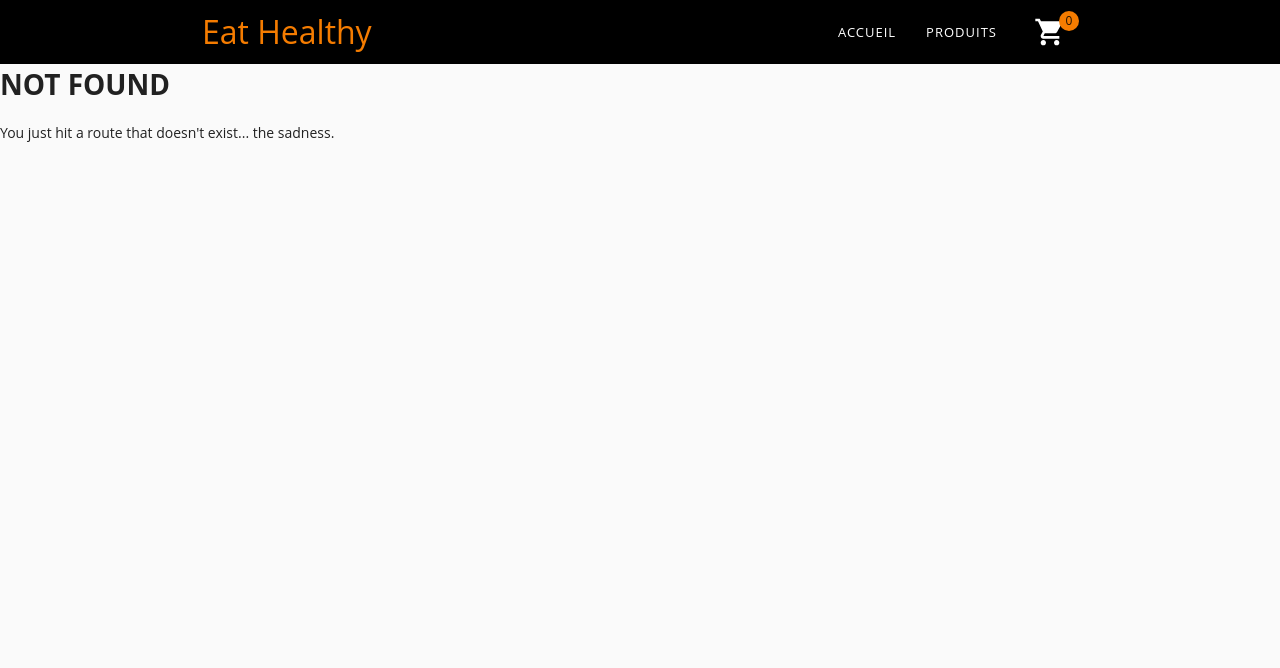
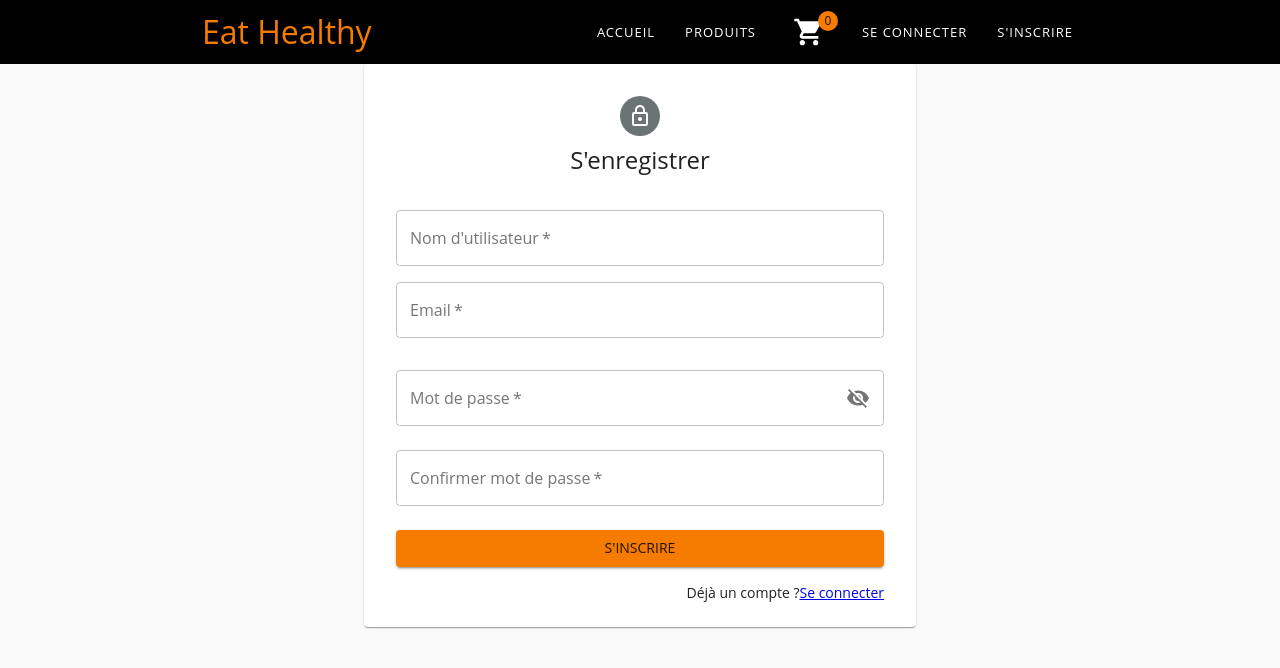
Before and after one commit to NicolasDutour/Project-Eat-Healthy-client, a Gatsby site: page /register in a window 1280 px wide. Before the commit this address had no page. Built offline with nearby package versions, Linux system fonts and the light colour scheme; Gatsby itself is replaced by a stand-in of ours.

Commit message:
add register and login

```diff
--- a/package.json
+++ b/package.json
@@ -27,6 +27,7 @@
     "react-dom": "^16.14.0",
     "react-helmet": "^6.1.0",
     "react-redux": "^7.2.1",
+    "react-router-dom": "^5.2.0",
     "redux": "^4.0.5",
     "redux-devtools-extension": "^2.13.8",
     "redux-thunk": "^2.3.0"
--- a/src/actions/actionTypes.js
+++ b/src/actions/actionTypes.js
@@ -3,3 +3,8 @@ export const ADD_TO_CART = "ADD_TO_CART"
 export const REMOVE_FROM_CART = "REMOVE_FROM_CART"
 export const GET_TOTAL_PRICE = 'GET_TOTAL_PRICE'
 export const GET_TOTAL_PRODUCTS = 'GET_TOTAL_PRODUCTS'
+export const USER_LOADED = 'USER_LOADED'
+export const AUTH_ERROR = 'AUTH_ERROR'
+export const LOGIN_SUCCESS = 'LOGIN_SUCCESS'
+export const LOGIN_FAIL = 'LOGIN_FAIL'
+export const LOGOUT = 'LOGOUT'
--- /dev/null
+++ b/src/actions/auth.js
@@ -0,0 +1,47 @@
+import {
+    LOGIN_SUCCESS,
+    REGISTER_SUCCESS,
+    LOGOUT
+} from './actionTypes'
+import axios from 'axios'
+
+export const register = (username, email, password) => async (
+    dispatch,
+) => {
+    try {
+        const res = await axios.post('http://localhost:1337/auth/local/register', {
+            username,
+            email,
+            password,
+        })
+
+        dispatch({
+            type: REGISTER_SUCCESS,
+            payload: res.data,
+        })
+
+    } catch (err) {
+        console.log(err.response)
+    }
+}
+
+export const login = (identifier, password) => async (dispatch) => {
+    try {
+        const res = await axios.post('http://localhost:1337/auth/local', {
+            identifier,
+            password,
+        })
+
+        dispatch({
+            type: LOGIN_SUCCESS,
+            payload: res.data,
+        })
+
+    } catch (err) {
+        console.log(err.response)
+    }
+}
+
+export const logout = () => async (dispatch) => {
+    dispatch({ type: LOGOUT })
+}
--- a/src/components/Navbar.js
+++ b/src/components/Navbar.js
@@ -1,4 +1,4 @@
-import React, { useState } from "react"
+import React, { useState, Fragment } from "react"
 import { Link } from "gatsby"
 import { connect } from 'react-redux'
 import MenuIcon from "@material-ui/icons/Menu"
@@ -16,10 +16,11 @@ import {
 
 
 import Navigation from "./Navigation"
+import { logout } from "../actions/auth";
 
 import { useStyles, StyledBadge } from "./Styles/StyleNavbar"
 
-const Navbar = ({ siteTitle, totalProducts }) => {
+const Navbar = ({ siteTitle, totalProducts, auth: { isAuthenticated, user, loading }, logout }) => {
     const classes = useStyles()
 
     const [openDrawer, setOpenDrawer] = useState(false)
@@ -49,6 +50,14 @@ const Navbar = ({ siteTitle, totalProducts }) => {
                             </StyledBadge>
                         </IconButton>
                     </Link>
+                    {
+                        isAuthenticated ? <div className={classes.customLink} onClick={logout} variant="h6"> Se déconnecter </div> : (
+                            <Fragment>
+                                <Link to="/login" className={classes.customLink} variant="h6"> Se connecter </Link>
+                                <Link to="/register" className={classes.customLink} variant="h6"> S'inscrire </Link>
+                            </Fragment>
+                        )
+                    }
                 </Toolbar>
             </AppBar>
             <Drawer
@@ -90,6 +99,41 @@ const Navbar = ({ siteTitle, totalProducts }) => {
                     >
                         <ListItemText className={classes.listItemText} primary="Panier" />
                     </ListItem>
+                    {
+                        isAuthenticated ? (
+                            <ListItem
+                                className={classes.listItem}
+                                disableRipple
+                                disableGutters
+                                button
+                            >
+                                <ListItemText onClick={logout} className={classes.listItemText} primary="Se déconnecter" />
+                            </ListItem>
+                        ) : (
+                                <Fragment>
+                                    <ListItem
+                                        className={classes.listItem}
+                                        disableRipple
+                                        disableGutters
+                                        button
+                                        component={Link}
+                                        to="/login"
+                                    >
+                                        <ListItemText className={classes.listItemText} primary="Se connecter" />
+                                    </ListItem>
+                                    <ListItem
+                                        className={classes.listItem}
+                                        disableRipple
+                                        disableGutters
+                                        button
+                                        component={Link}
+                                        to="/register"
+                                    >
+                                        <ListItemText className={classes.listItemText} primary="S'inscrire" />
+                                    </ListItem>
+                                </Fragment>
+                            )
+                    }
                 </List>
             </Drawer>
         </div>
@@ -101,7 +145,12 @@ const mapStateToProps = state => {
     return {
         totalProducts: state.cart.totalProducts,
         totalPrice: state.cart.totalPrice,
+        auth: state.auth
     };
 };
 
-export default connect(mapStateToProps)(Navbar)
+const mapDispatchToProps = dispatch => ({
+    logout: () => dispatch(logout())
+});
+
+export default connect(mapStateToProps, mapDispatchToProps)(Navbar)
--- /dev/null
+++ b/src/components/Styles/StyleLogin.js
@@ -0,0 +1,31 @@
+import { makeStyles } from "@material-ui/core/styles"
+
+export const useStyles = makeStyles(theme => ({
+    paper: {
+        padding: theme.spacing(3, 4),
+        marginTop: theme.spacing(8),
+        display: "flex",
+        flexDirection: "column",
+        alignItems: "center"
+    },
+    avatar: {
+        margin: theme.spacing(1),
+        backgroundColor: theme.palette.secondary.main
+    },
+    form: {
+        width: "100%", // Fix IE 11 issue.
+        marginTop: theme.spacing(1)
+    },
+    submit: {
+        margin: theme.spacing(3, 0, 2)
+    },
+    title: {
+        marginBottom: 10
+    },
+    forgotPasswordGrid: {
+        [theme.breakpoints.down("sm")]: {
+            marginTop: theme.spacing(3),
+            justifyContent: "center"
+        }
+    }
+}));
--- a/src/components/Styles/StyleNavbar.js
+++ b/src/components/Styles/StyleNavbar.js
@@ -36,6 +36,31 @@ export const useStyles = makeStyles(theme => ({
         [theme.breakpoints.down("md")]: {
             display: "none",
             marginRight: 20,
+        },
+    },
+    customLink: {
+        color: theme.palette.common.white,
+        padding: "0 15px",
+        letterSpacing: 1,
+        display: "flex",
+        fontSize: 13,
+        height: 64,
+        textTransform: "uppercase",
+        textDecoration: "none",
+        alignItems: "center",
+        transition: "0.6s",
+        "&.active": {
+            color: theme.palette.common.white,
+            backgroundColor: theme.palette.primary.main,
+        },
+        "&:hover": {
+            color: theme.palette.common.white,
+            backgroundColor: theme.palette.primary.main,
+            cursor: "pointer"
+        },
+
+        [theme.breakpoints.down("md")]: {
+            display: "none",
         },
     },
     logo: {
--- /dev/null
+++ b/src/components/Styles/StyleRegister.js
@@ -0,0 +1,25 @@
+import { makeStyles } from "@material-ui/core/styles";
+
+export const useStyles = makeStyles(theme => ({
+    paper: {
+        padding: theme.spacing(3, 4),
+        marginTop: theme.spacing(8),
+        display: "flex",
+        flexDirection: "column",
+        alignItems: "center"
+    },
+    avatar: {
+        margin: theme.spacing(1),
+        backgroundColor: theme.palette.secondary.main
+    },
+    form: {
+        width: "100%", // Fix IE 11 issue.
+        marginTop: theme.spacing(3)
+    },
+    submit: {
+        margin: theme.spacing(3, 0, 2)
+    },
+    title: {
+        marginBottom: 10
+    }
+}));
--- /dev/null
+++ b/src/components/pages/Login.js
@@ -0,0 +1,158 @@
+import React, { useState } from "react";
+import { connect } from "react-redux";
+import { Link, navigate } from "gatsby"
+
+import {
+    Paper,
+    Avatar,
+    Button,
+    CssBaseline,
+    TextField,
+    Grid,
+    Typography,
+    IconButton,
+    InputLabel,
+    InputAdornment,
+    FormControl,
+    OutlinedInput,
+    Container
+} from "@material-ui/core";
+import { Visibility, VisibilityOff } from "@material-ui/icons";
+import LockOutlinedIcon from "@material-ui/icons/LockOutlined";
+
+import { login } from "../../actions/auth";
+
+import { useStyles } from "../Styles/StyleLogin"
+
+const Login = ({ login, isAuthenticated }) => {
+    const classes = useStyles();
+    const [formData, setFormData] = useState({
+        identifier: "",
+        password: ""
+    });
+
+    const [values, setValues] = useState({
+        showPassword: false
+    });
+
+    const { identifier, password } = formData;
+
+    const handleChangeFormData = e => {
+        setFormData({ ...formData, [e.target.name]: e.target.value });
+    };
+
+    const handleClickShowPassword = () => {
+        setValues({ ...values, showPassword: !values.showPassword });
+    };
+
+    const handleMouseDownPassword = event => {
+        event.preventDefault();
+    };
+
+    const submitForm = async e => {
+        e.preventDefault();
+        login(identifier, password);
+    };
+
+    if (isAuthenticated) {
+        navigate('/')
+    }
+
+    return (
+        <Container component="main" maxWidth="sm">
+            <CssBaseline />
+            <Paper className={classes.paper}>
+                <Avatar className={classes.avatar}>
+                    <LockOutlinedIcon />
+                </Avatar>
+                <Typography className={classes.title} component="h1" variant="h5">
+                    Se Connecter
+                </Typography>
+                <form onSubmit={submitForm} className={classes.form} noValidate>
+                    <TextField
+                        variant="outlined"
+                        margin="normal"
+                        required
+                        fullWidth
+                        id="identifier"
+                        label="Username"
+                        autoComplete="identifier"
+                        name="identifier"
+                        onChange={handleChangeFormData}
+                        value={identifier}
+                    />
+                    <FormControl variant="outlined" fullWidth margin="normal" required>
+                        <InputLabel htmlFor="outlined-adornment-password">
+                            Mot de passe
+                        </InputLabel>
+                        <OutlinedInput
+                            id="outlined-adornment-password"
+                            type={values.showPassword ? "text" : "password"}
+                            onChange={handleChangeFormData}
+                            name="password"
+                            endAdornment={
+                                <InputAdornment position="end">
+                                    <IconButton
+                                        aria-label="toggle password visibility"
+                                        onClick={handleClickShowPassword}
+                                        onMouseDown={handleMouseDownPassword}
+                                        edge="end"
+                                    >
+                                        {values.showPassword ? <Visibility /> : <VisibilityOff />}
+                                    </IconButton>
+                                </InputAdornment>
+                            }
+                            labelWidth={110}
+                        />
+                    </FormControl>
+                    <Button
+                        type="submit"
+                        fullWidth
+                        variant="contained"
+                        color="primary"
+                        className={classes.submit}
+                    >
+                        Se connecter
+                    </Button>
+                    <Grid container>
+                        <Grid
+                            container
+                            item
+                            className={classes.forgotPasswordGrid}
+                            xs={12}
+                            md={6}
+                        >
+                            <Link to="/" variant="body2">
+                                Mot de passe oublié ?
+                            </Link>
+                        </Grid>
+                        <Grid
+                            container
+                            item
+                            className={classes.forgotPasswordGrid}
+                            xs={12}
+                            md={6}
+                        >
+                            Pas encore de compte ?
+                            <Link to="/" variant="body2">
+                                S'inscrire
+                            </Link>
+                        </Grid>
+                    </Grid>
+                </form>
+            </Paper>
+        </Container>
+    );
+};
+
+const mapStateToProps = state => {
+    return {
+        isAuthenticated: state.auth.isAuthenticated
+    };
+};
+
+const mapDispatchToProps = dispatch => ({
+    login: (identifier, password) => dispatch(login(identifier, password))
+});
+
+export default connect(mapStateToProps, mapDispatchToProps)(Login);
--- /dev/null
+++ b/src/components/pages/Register.js
@@ -0,0 +1,189 @@
+import React, { useState } from "react";
+import { Link, navigate } from "gatsby"
+import { connect } from "react-redux";
+
+import {
+    Paper,
+    Avatar,
+    Button,
+    CssBaseline,
+    TextField,
+    Grid,
+    Typography,
+    IconButton,
+    InputLabel,
+    InputAdornment,
+    FormControl,
+    OutlinedInput,
+    Container
+} from "@material-ui/core";
+import LockOutlinedIcon from "@material-ui/icons/LockOutlined";
+import Visibility from "@material-ui/icons/Visibility";
+import VisibilityOff from "@material-ui/icons/VisibilityOff";
+
+import { register } from "../../actions/auth";
+import { useStyles } from '../Styles/StyleRegister'
+
+const Register = ({ register, isAuthenticated }) => {
+    const classes = useStyles();
+
+    const [formData, setFormData] = useState({
+        username: "",
+        email: "",
+        password: "",
+        confirmPassword: ""
+    });
+
+    const { username, email, password, confirmPassword } = formData;
+
+    const handleChangeFormData = e => {
+        setFormData({ ...formData, [e.target.name]: e.target.value });
+    };
+
+    const [values, setValues] = useState({
+        showPassword: false
+    });
+
+    const handleClickShowPassword = () => {
+        setValues({ ...values, showPassword: !values.showPassword });
+    };
+
+    const handleMouseDownPassword = event => {
+        event.preventDefault();
+    };
+
+    const submitForm = async e => {
+        e.preventDefault();
+        if (password !== confirmPassword) {
+            console.log("Les mots de passe doivent être identiques");
+        } else {
+            register(username, email, password);
+        }
+    };
+
+    if (isAuthenticated) {
+        navigate('/')
+    }
+
+    return (
+        <Container component="main" maxWidth="sm">
+            <CssBaseline />
+            <Paper className={classes.paper}>
+                <Avatar className={classes.avatar}>
+                    <LockOutlinedIcon />
+                </Avatar>
+                <Typography className={classes.title} component="h1" variant="h5">
+                    S'enregistrer
+                </Typography>
+                <form onSubmit={submitForm} className={classes.form} noValidate>
+                    <Grid container spacing={2}>
+                        <Grid item xs={12}>
+                            <TextField
+                                autoComplete="fname"
+                                name="username"
+                                variant="outlined"
+                                required
+                                fullWidth
+                                id="username"
+                                label="Nom d'utilisateur"
+                                onChange={handleChangeFormData}
+                            />
+                        </Grid>
+                        <Grid item xs={12}>
+                            <TextField
+                                variant="outlined"
+                                required
+                                fullWidth
+                                id="email"
+                                label="Email"
+                                name="email"
+                                autoComplete="email"
+                                onChange={handleChangeFormData}
+                            />
+                        </Grid>
+                        <Grid item xs={12}>
+                            <FormControl
+                                variant="outlined"
+                                fullWidth
+                                margin="normal"
+                                required
+                            >
+                                <InputLabel htmlFor="outlined-adornment-password">
+                                    Mot de passe
+                </InputLabel>
+                                <OutlinedInput
+                                    id="outlined-adornment-password"
+                                    type={values.showPassword ? "text" : "password"}
+                                    value={password}
+                                    name="password"
+                                    onChange={handleChangeFormData}
+                                    endAdornment={
+                                        <InputAdornment position="end">
+                                            <IconButton
+                                                aria-label="toggle password visibility"
+                                                onClick={handleClickShowPassword}
+                                                onMouseDown={handleMouseDownPassword}
+                                                edge="end"
+                                            >
+                                                {values.showPassword ? (
+                                                    <Visibility />
+                                                ) : (
+                                                        <VisibilityOff />
+                                                    )}
+                                            </IconButton>
+                                        </InputAdornment>
+                                    }
+                                    labelWidth={110}
+                                />
+                            </FormControl>
+                        </Grid>
+                        <Grid item xs={12}>
+                            <TextField
+                                fullWidth
+                                required
+                                variant="outlined"
+                                onChange={handleChangeFormData}
+                                name="confirmPassword"
+                                value={confirmPassword}
+                                className={classes.grid}
+                                id="outlined-password-input"
+                                label="Confirmer mot de passe"
+                                type="password"
+                            />
+                        </Grid>
+                    </Grid>
+                    <Button
+                        type="submit"
+                        fullWidth
+                        variant="contained"
+                        color="primary"
+                        className={classes.submit}
+                    >
+                        S'inscrire
+                    </Button>
+                    <Grid container justify="flex-end">
+                        <Grid item>
+                            Déjà un compte ?
+                            <Link to="/login" variant="body2">
+                                Se connecter
+                            </Link>
+                        </Grid>
+                    </Grid>
+                </form>
+            </Paper>
+        </Container>
+    );
+};
+
+const mapStateToProps = state => {
+    return {
+        isAuthenticated: state.auth.isAuthenticated
+    };
+};
+
+const mapDispatchToProps = dispatch => ({
+    register: (username, email, password) =>
+        dispatch(register(username, email, password)),
+});
+
+export default connect(mapStateToProps, mapDispatchToProps)(Register);
--- /dev/null
+++ b/src/pages/register.js
@@ -0,0 +1,16 @@
+import React from "react"
+
+import Layout from "../components/Layout"
+import SEO from "../components/Seo"
+import Register from "../components/pages/Register"
+
+const RegisterPage = () => {
+    return (
+        <Layout>
+            <SEO title="Register" />
+            <Register />
+        </Layout>
+    )
+}
+
+export default RegisterPage
--- /dev/null
+++ b/src/reducers/authReducer.js
@@ -0,0 +1,46 @@
+import {
+    LOGIN_SUCCESS,
+    REGISTER_SUCCESS,
+    USER_LOADED,
+    LOGOUT
+} from "../actions/actionTypes";
+
+const initialState = {
+    jwt: localStorage.getItem("jwt"),
+    isAuthenticated: null,
+    loading: true,
+    user: null
+};
+
+const auth = (state = initialState, action) => {
+    switch (action.type) {
+        case REGISTER_SUCCESS:
+        case LOGIN_SUCCESS:
+            localStorage.setItem("jwt", action.payload.jwt);
+            return {
+                ...state,
+                ...action.payload,
+                isAuthenticated: true,
+                loading: false,
+            };
+        case LOGOUT:
+            localStorage.removeItem("jwt");
+            return {
+                ...state,
+                jwt: null,
+                isAuthenticated: false,
+                loading: false
+            };
+        case USER_LOADED:
+            return {
+                ...state,
+                isAuthenticated: true,
+                loading: false,
+                user: action.payload
+            };
+        default:
+            return state;
+    }
+};
+
+export default auth;
--- a/src/reducers/index.js
+++ b/src/reducers/index.js
@@ -1,6 +1,8 @@
 import { combineReducers } from "redux";
 import cartReducer from "./cartReducer";
+import authReducer from "./authReducer";
 
 export default combineReducers({
-    cart: cartReducer
+    cart: cartReducer,
+    auth: authReducer
 });
```
Also changed, not shown: src/pages/login.js (added, +16 -0 lines), 1 other file.
